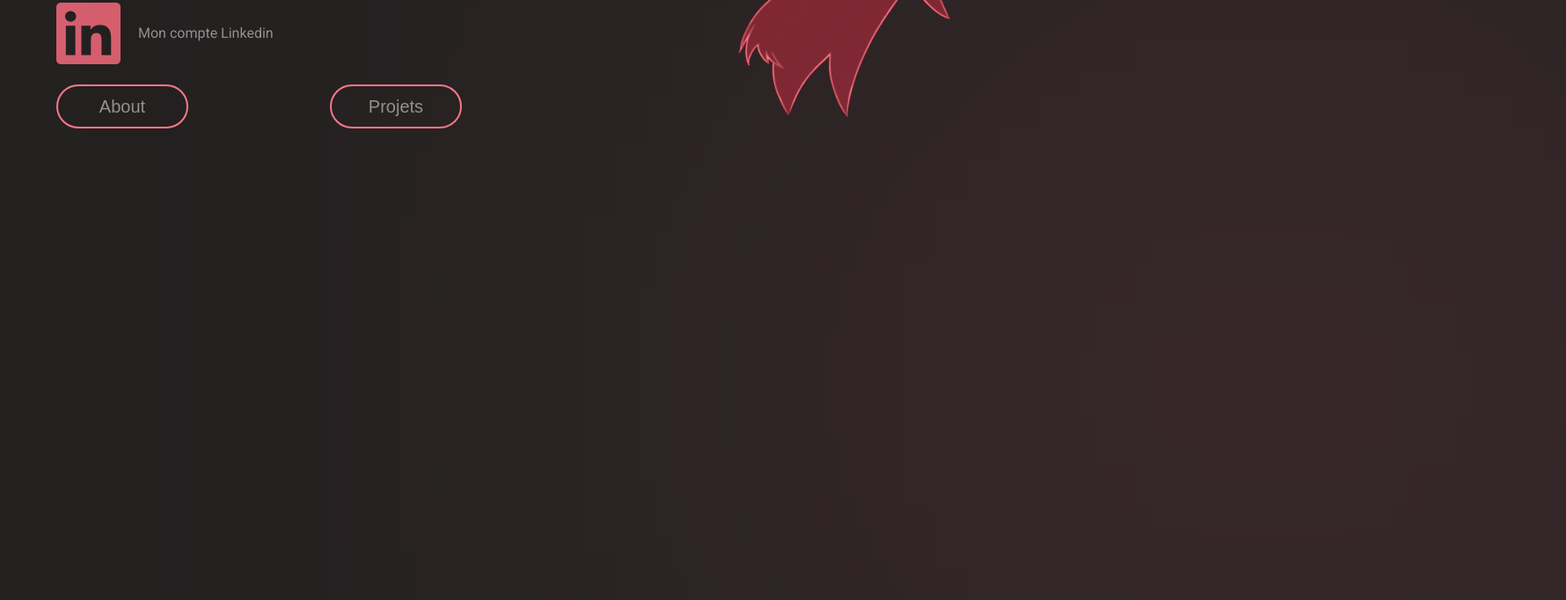
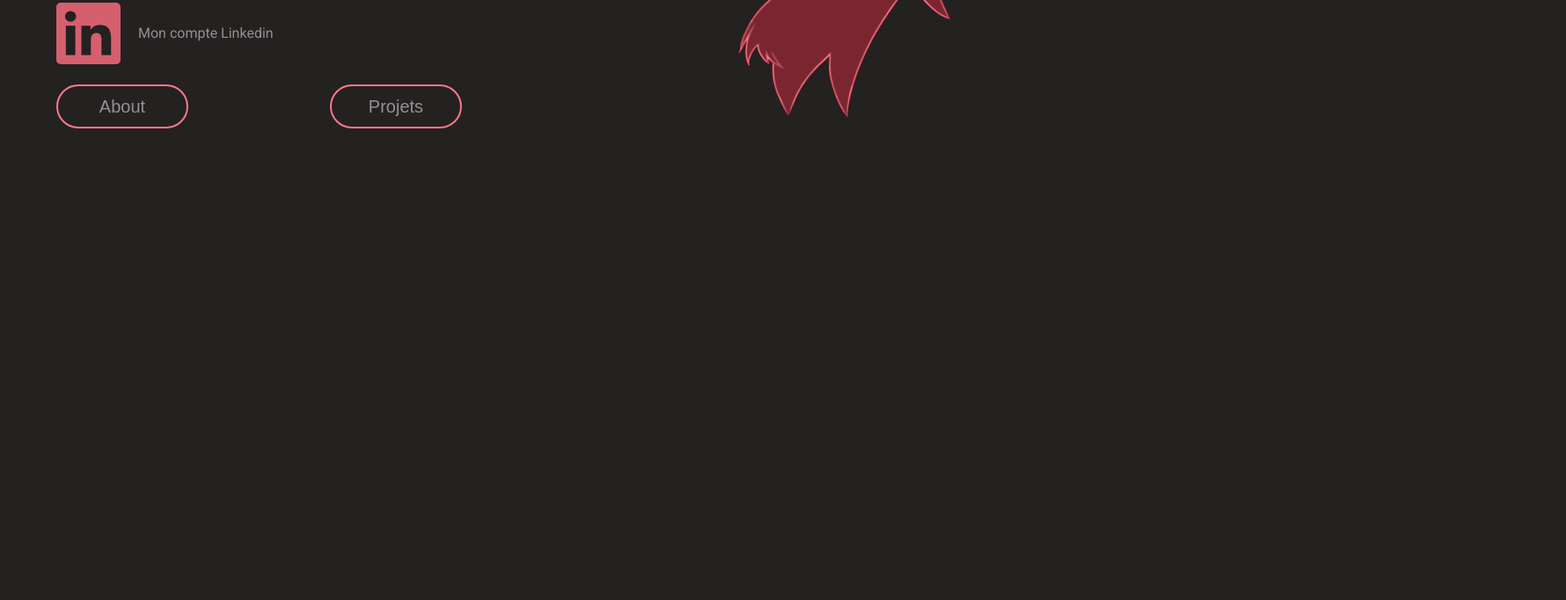
Before and after one commit to Malifarge/Portfolio_V2, a plain HTML site: page contact.html in a window 1280 px wide. Shown: the part 518-1200 px from the top of the page at 88% size, 1780 px wide, since content can reach past the window. After the commit the page ends 800 px from the top, so only its background shows below. Drawn offline with nearby package versions, Linux system fonts and the light colour scheme; a web font is replaced by a local one.

Commit message:
suppr blur

```diff
--- a/contact.html
+++ b/contact.html
@@ -104,8 +104,6 @@
 
     </main>
 
-    <div class="blur"></div>
-
 </body>
 
 <script src="button.js"></script>
--- a/styles/global.css
+++ b/styles/global.css
@@ -4,7 +4,6 @@ body{
     background: #242121;
     color: white;
     font-family: 'Roboto', sans-serif;
-    overflow: hidden;
 }
 
 .flex{
@@ -107,17 +106,6 @@ button{
     font-size: 20px;
 }
 
-
-.blur{
-    position: absolute;
-    right: -500px;
-    bottom: -400px;
-    width: 664px;
-    height: 491px;
-    background: rgba(215, 96, 109, 0.6);
-    filter: blur(420px);
-}
-
 /* version tablette */
 @media (max-width: 992px) {
 
@@ -139,14 +127,6 @@ button{
   /* version mobile */
   @media (max-width: 768px) {
 
-        body{
-            overflow: visible;
-        }
-
-        .blur{
-            display: none;
-        }
-
         h1{
             font-size: 45px;
         }
```
Also changed, not shown: about.html (+0 -4 lines), index.html (+0 -4 lines), projets.html (+0 -3 lines).
